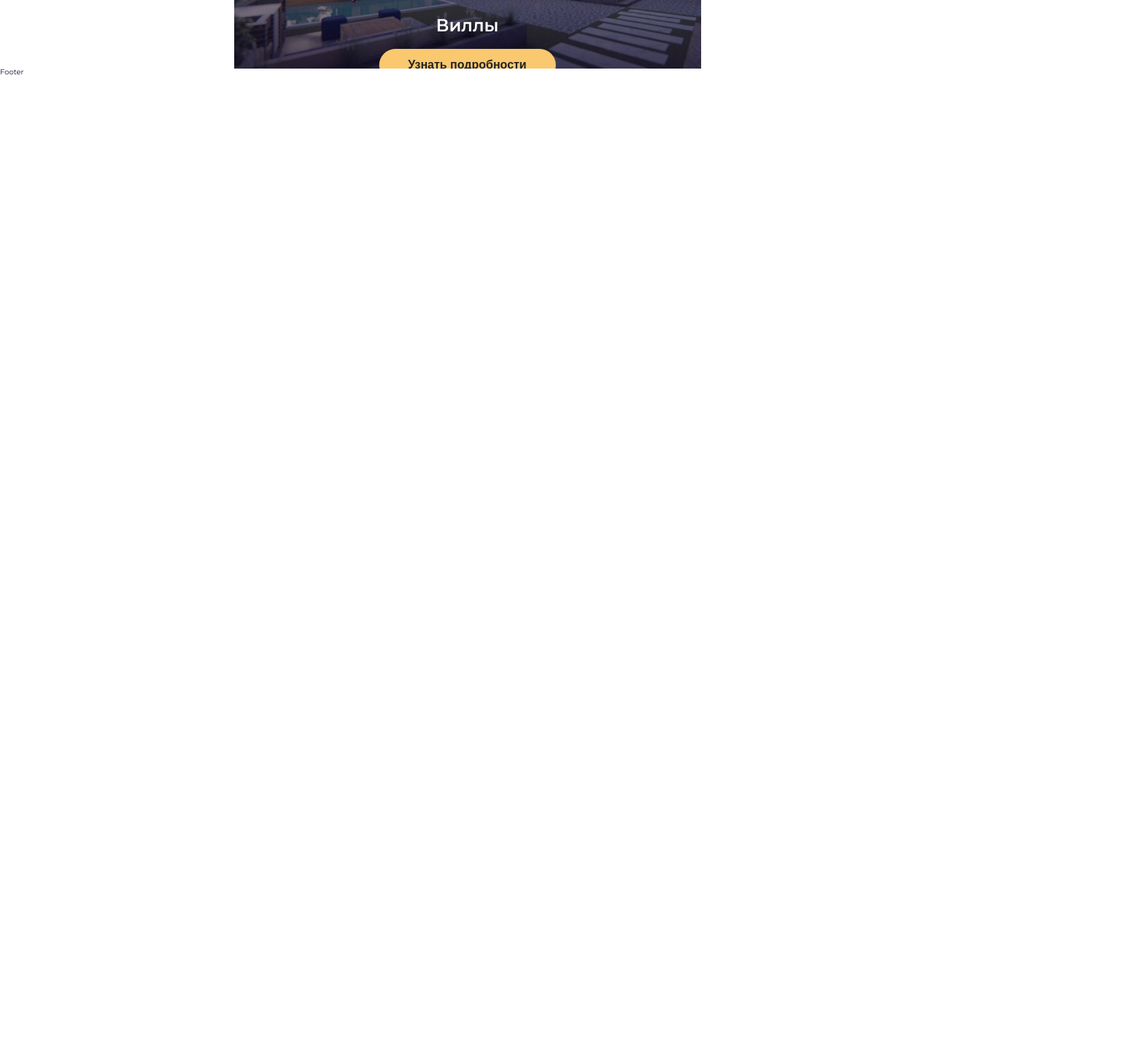
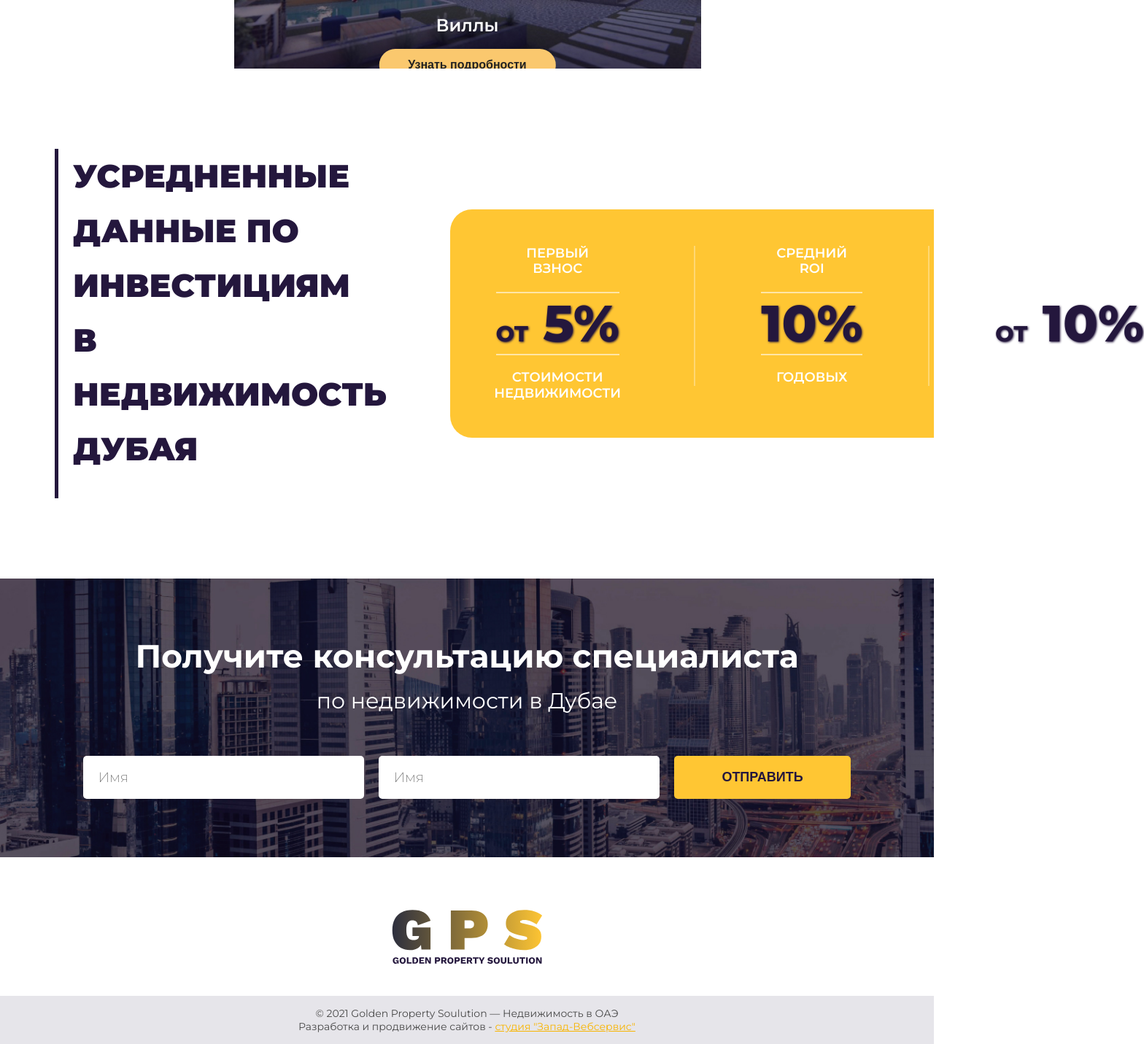
Before and after one commit to odinnadcatbl1/GoldenPropertySolution, a website: page src/index.html in a window 1280 px wide. Shown: the part 2815-4246 px from the top of the page at 73% size, 1568 px wide, since content can reach past the window. Before the commit the page ends 2920 px from the top, so only its background shows below. Drawn offline with nearby package versions, Linux system fonts and the light colour scheme; files that its build step writes are made by us from their sources.

Commit message:
done footer and consultation block

```diff
--- /dev/null
+++ b/src/assets/scss/blocks/consultation.scss
@@ -0,0 +1,45 @@
+.consultation {
+    background: $secondary url('../images/consultation.jpg') center no-repeat;
+    background-size: cover;
+    display: flex;
+    justify-content: center;
+    align-items: center;
+    padding: 8rem 0;
+    flex-direction: column;
+}
+
+.consultation__subtitle {
+    margin-top: 2rem;
+    font-size: 3rem;
+    text-align: center;
+    font-weight: 400;
+    color: white;
+}
+
+.consultation__actions {
+    display: flex;
+    align-items: center;
+    margin-top: 6rem;
+
+    .form__input {
+        padding: 1.8rem 2rem;
+
+        &:nth-child(2) {
+            margin-left: 2rem;
+        }
+    }
+
+}
+
+.consultation__button {
+    margin-left: 2rem;
+    padding: 1.8rem 6.5rem;
+    border-radius: 5px;
+    border: none;
+    background-color: $primary;
+    color: $secondary;
+    font-size: 1.8rem;
+    line-height: 1.3;
+    font-weight: 700;
+    text-transform: uppercase;
+}
--- /dev/null
+++ b/src/assets/scss/blocks/data.scss
@@ -0,0 +1,93 @@
+.data {
+    display: flex;
+    flex-direction: column;
+    align-items: center;
+}
+
+.data__container {
+    max-width: 1920px;
+    width: 100%;
+    padding: 11rem 0 11rem 7.5rem;
+    display: flex;
+    align-items: center;
+}
+
+.data__left {
+    width: 45%;
+}
+
+.data__title {
+    text-transform: uppercase;
+    font-size: 4.4rem;
+    line-height: 1.7;
+    font-weight: 900;
+    color: $secondary;
+    padding: 0 12rem 3rem 2rem;
+    border-left: 5px solid $secondary;
+}
+
+.data__right {
+    width: 55%;
+    background-color: $primary;
+    border-radius: 3rem 0 0 3rem;
+    padding: 5rem;
+}
+
+.data__list {
+    display: flex;
+    align-items: flex-start;
+}
+
+.data__list-item {
+    display: flex;
+    flex-direction: column;
+    align-items: center;
+    padding: 0 9rem;
+
+    &:nth-child(1) {
+        padding-left: 0;
+    }
+
+    &:nth-child(2) {
+        border-right: 2px solid #FFFFFF50;
+        border-left: 2px solid #FFFFFF50;
+    }
+
+    &:nth-child(3) {
+        padding-right: 0;
+    }
+}
+
+.data__text {
+    text-align: center;
+    font-size: 1.8rem;
+    line-height: 1.2;
+    text-transform: uppercase;
+    font-weight: 600;
+    color: white;
+    padding: 0 1rem;
+}
+
+.data__number {
+    text-transform: d;
+    display: flex;
+    margin: 2rem 0;
+    font-size: 7rem;
+    line-height: 1.1;
+    font-weight: 800;
+    text-shadow: 1px 1px 3px $secondary;
+    color: $secondary;
+    align-items: flex-end;
+    border-top: 2px solid #FFFFFF90;
+    border-bottom: 2px solid #FFFFFF90;
+    padding: 0.3rem 0;
+
+    .data__text {
+        color: $secondary;
+        font-weight: 800;
+        font-size: 3rem;
+        margin-right: 2rem;
+        margin-bottom: 0.6rem;
+        padding: 0;
+    }
+}
--- /dev/null
+++ b/src/assets/scss/blocks/footer.scss
@@ -0,0 +1,24 @@
+.footer {
+    display: flex;
+    justify-content: center;
+    flex-direction: column;
+}
+
+.footer__logo {
+    text-align: center;
+    padding: 7rem 0 4rem 0;
+}
+
+.footer__copyright {
+    text-align: center;
+    font-size: 1.4rem;
+    font-weight: 400;
+    color: #4A4A4A;
+    padding: 1.5rem;
+    background-color: #E6E5EA;
+    line-height: 1.3;
+
+    a {
+        color: #F8B500;
+    }
+}
--- a/src/assets/scss/blocks/page.scss
+++ b/src/assets/scss/blocks/page.scss
@@ -5,4 +5,8 @@
     font-weight: 700;
     color: $secondary;
     text-align: center;
+
+    &--white {
+        color: white;
+    }
 }
--- a/src/assets/scss/style.scss
+++ b/src/assets/scss/style.scss
@@ -25,3 +25,6 @@ body {
 @import "blocks/form";
 @import "blocks/benefits";
 @import "blocks/types";
+@import "blocks/data";
+@import "blocks/consultation";
+@import "blocks/footer";
--- a/src/index.html
+++ b/src/index.html
@@ -116,4 +116,45 @@ title: Home
             </div>
         </div>
     </div>
+</div> <!--/types-->
+
+<!--DATA-->
+<div class="data">
+    <div class="data__container">
+        <div class="data__left">
+            <h2 class="data__title">
+                Усредненные данные по инвестициям в недвижимость Дубая
+            </h2>
+        </div>
+        <div class="data__right">
+            <ul class="data__list">
+                <li class="data__list-item">
+                    <div class="data__text">первый<br> взнос</div>
+                    <div class="data__number"><div class="data__text">от</div>5%</div>
+                    <div class="data__text">стоимости недвижимости</div>
+                </li>
+                <li class="data__list-item">
+                    <div class="data__text">средний ROI</div>
+                    <div class="data__number">10%</div>
+                    <div class="data__text">годовых</div>
+                </li>
+                <li class="data__list-item">
+                    <div class="data__text">рост стоимости недвижимости</div>
+                    <div class="data__number"><div class="data__text">от</div>10%</div>
+                    <div class="data__text">годовых</div>
+                </li>
+            </ul>
+        </div>
+    </div>
+</div> <!--/data-->
+
+<!--consultation-->
+<div class="consultation">
+    <h2 class="page__title page__title--white">Получите консультацию специалиста</h2>
+    <div class="consultation__subtitle">по недвижимости в Дубае</div>
+    <div class="consultation__actions">
+        <input type="text" class="form__input" placeholder="Имя">
+        <input type="text" class="form__input" placeholder="Имя">
+        <button class="consultation__button">Отправить</button>
+    </div>
 </div>
--- a/src/partials/footer.html
+++ b/src/partials/footer.html
@@ -1 +1,8 @@
-<footer>Footer</footer>
+<footer class="footer">
+    <div class="footer__logo">
+        <img src="assets/images/logo.svg" alt="logo">
+    </div>
+    <div class="footer__copyright">
+        © 2021 Golden Property Soulution — Недвижимость в ОАЭ<br>Разработка и продвижение сайтов - <a href="#">студия "Запад-Вебсервис"</a>
+    </div>
+</footer>
```
Also changed, not shown: dist/assets/css/style.min.css, dist/assets/images/consultation.jpg (added), dist/index.html, src/assets/images/consultation.jpg (added).
